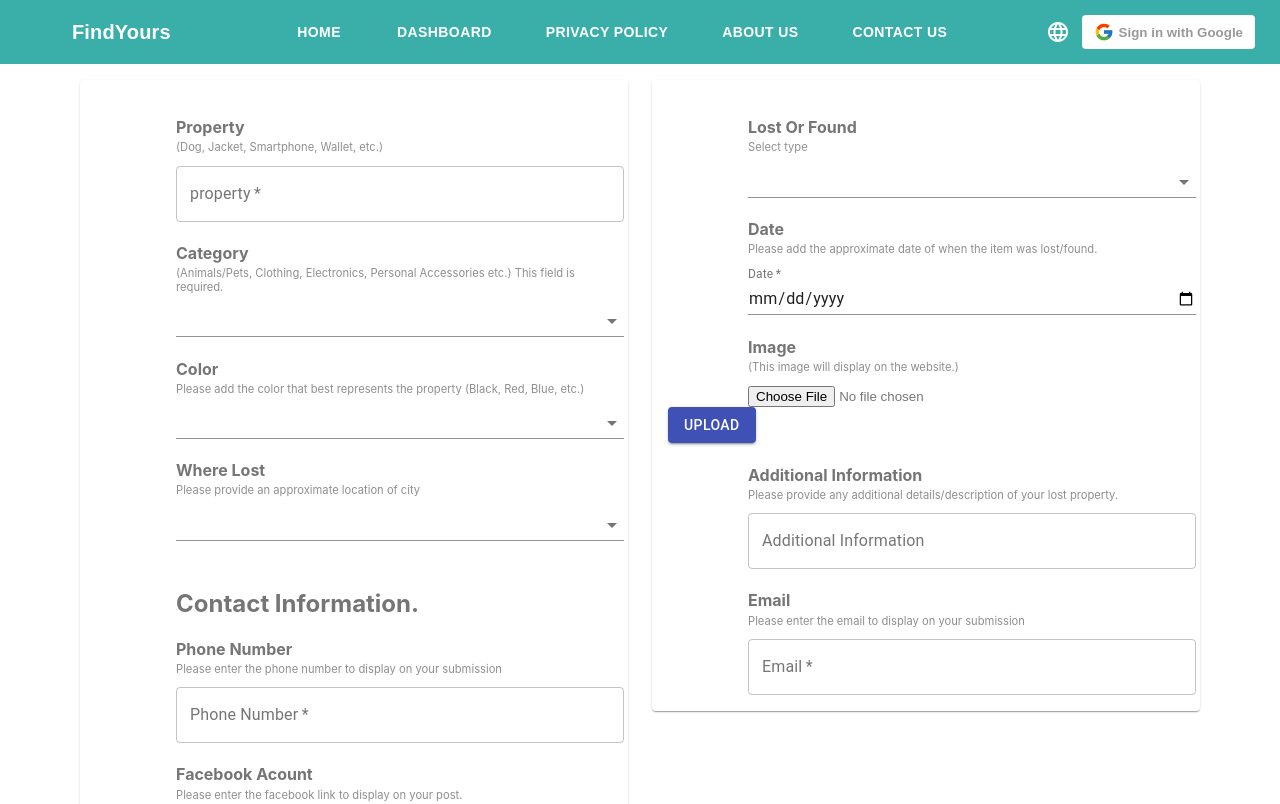
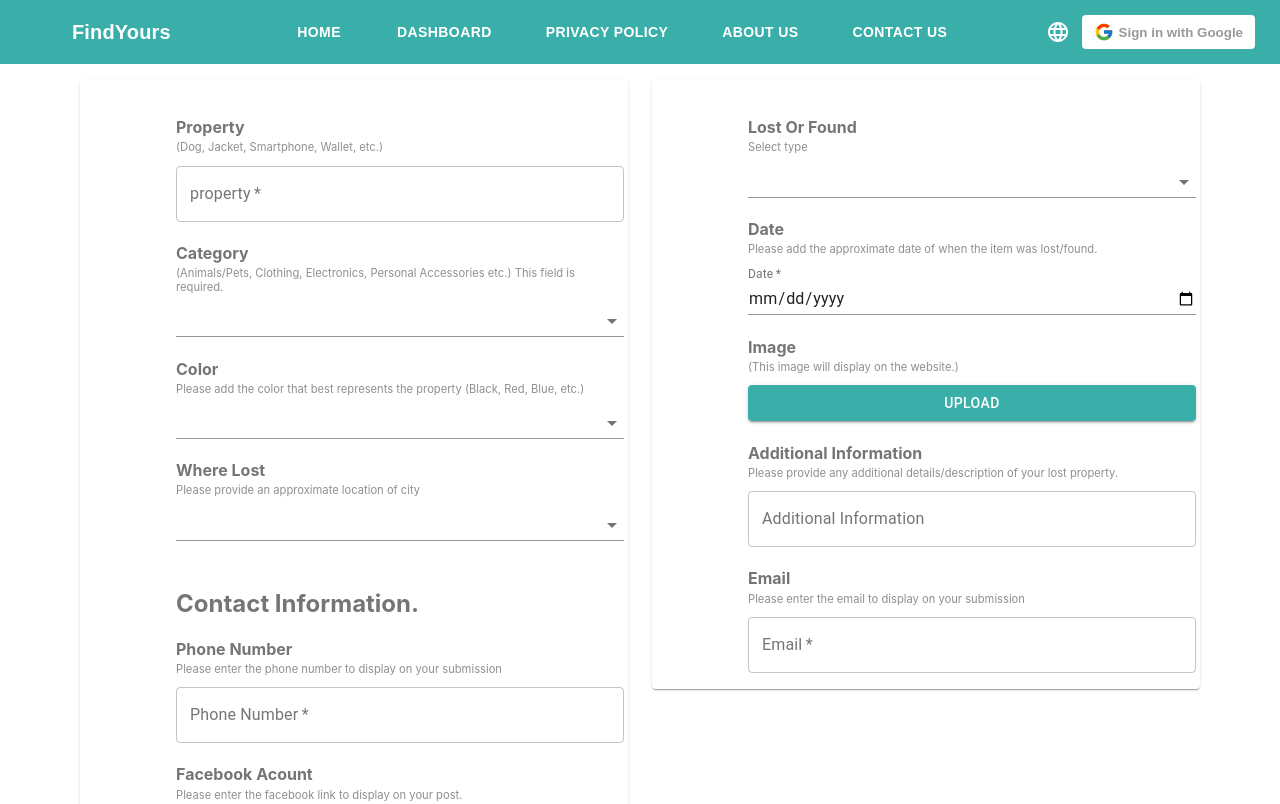
Before and after one commit to ZhinAbubakr/find_yours, a React (Create React App) app: page /form in a window 1280 px wide. Shown: the top 804 px of the page. Built offline with nearby package versions, Linux system fonts and the light colour scheme.

Commit message:
style: style the input file

```diff
--- a/src/components/Form/Form.jsx
+++ b/src/components/Form/Form.jsx
@@ -262,10 +262,15 @@ const Form = () => {
 								type="file"
 								onChange={(e) => handleImageUpload(e)}
 								id="contained-button-file"
-								className={classes.input}
+								className={classes.fileInput}
 							/>
 							<label htmlFor="contained-button-file">
-								<Button variant="contained" color="primary" component="span">
+								<Button
+									className={classes.input}
+									variant="contained"
+									style={{ background: "#3AAFA9" }}
+									color="primary"
+									component="span">
 									Upload
 								</Button>
 							</label>
--- a/src/components/Form/Style.jsx
+++ b/src/components/Form/Style.jsx
@@ -1,13 +1,13 @@
-import { makeStyles } from "@material-ui/core/styles"
+import { makeStyles } from "@material-ui/core/styles";
 
 const useStyle = makeStyles((theme) => ({
 	root: {
 		flexGrow: 1,
-    margin: "5rem",
+		margin: "5rem"
 	},
 	paper: {
 		padding: theme.spacing(2),
-    color: theme.palette.text.secondary,
+		color: theme.palette.text.secondary
 	},
 	title: {
 		marginBottom: "0.2rem !important",
@@ -15,8 +15,8 @@ const useStyle = makeStyles((theme) => ({
 		[theme.breakpoints.down("xs")]: {
 			margin: "0",
 			marginTop: "1rem",
-      fontSize: "1rem",
-    },
+			fontSize: "1rem"
+		}
 	},
 	desc: {
 		marginTop: "0 !important",
@@ -26,20 +26,23 @@ const useStyle = makeStyles((theme) => ({
 		[theme.breakpoints.down("xs")]: {
 			margin: "0",
 			marginBottom: "0.5rem",
-      fontSize: "0.4rem",
+			fontSize: "0.4rem"
+		}
 	},
+	fileInput: {
+		display: "none"
 	},
 	input: {
 		width: "28rem",
 		[theme.breakpoints.down("xs")]: {
 			width: "15rem",
-      margin: "0",
+			margin: "0"
 		},
 		[theme.breakpoints.down("md")]: {
 			width: "15rem",
-      marginLeft: "5rem",
+			marginLeft: "5rem"
 		},
-    marginLeft: "5rem",
+		marginLeft: "5rem"
 	},
 
 	button: {
@@ -47,8 +50,8 @@ const useStyle = makeStyles((theme) => ({
 		marginRight: "14.5rem",
 		width: "20rem",
 		[theme.breakpoints.down("xs")]: {
-      width: "10rem",
-    },
+			width: "10rem"
+		}
 	},
 
 	contact: {
@@ -57,28 +60,18 @@ const useStyle = makeStyles((theme) => ({
 		[theme.breakpoints.down("xs")]: {
 			margin: "0",
 			marginTop: "1rem",
-      fontSize: "1.2rem",
-    },
+			fontSize: "1.2rem"
+		}
 	},
 	inputImg: {
 		display: "none !important",
 		width: "28rem",
 		[theme.breakpoints.down("xs")]: {
 			width: "15rem",
-      margin: "0",
+			margin: "0"
 		},
-    marginLeft: "5rem !important",
-  },
+		marginLeft: "5rem !important"
+	}
+}));
 
-  upload: {
-    marginLeft: "5rem",
-
-    width: "28rem",
-    [theme.breakpoints.down("xs")]: {
-      width: "15rem",
-      margin: "0",
-    },
-  },
-}))
-
-export default useStyle
+export default useStyle;
```
Lines whose indentation alone changed are shown as unchanged.
